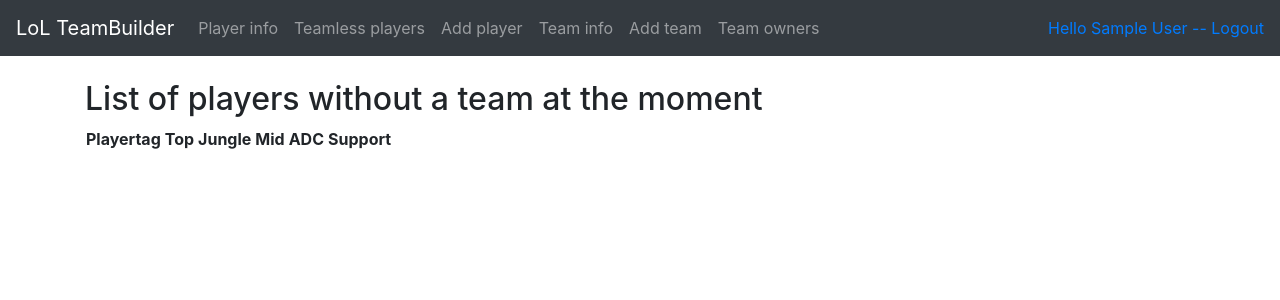
After one commit to EgoTastic/tsoha-lolteam, a Flask app: page /players/teamless/ in a window 1280 px wide. The commit adds this page. Shown: the top 300 px of the page. Run offline with Flask 2, Linux system fonts and the light colour scheme; a user stored in the database is signed in; tables that the repository leaves empty hold one stand-in row (values such as "Sample post"); lists and menus that the app fills with data are empty; some libraries are stand-ins or nearby versions.

Commit message:
Lisätty ominaisuus tiimittömien pelaajien lisäämiseen sekä tiimien sekä niiden omistajien listaukseen

```diff
--- a/application/players/models.py
+++ b/application/players/models.py
@@ -40,3 +40,17 @@
         else:
             id = current_user.id
         return Player.query.filter(Player.account_id == id)
+
+    @staticmethod
+    def get_players_noteam():
+        stmt = text("SELECT player.player_tag, player.top, player.jgl, player.mid, player.adc, player.sup FROM Player LEFT JOIN teammate ON teammate.player = player.id GROUP BY player.player_tag HAVING COUNT(teammate.player) = 0")
+        res = db.engine.execute(stmt)
+        response = []
+        for row in res:
+            top = row[1] == 1
+            jgl = row[2] == 1
+            mid = row[3] == 1
+            adc = row[4] == 1
+            sup = row[5] == 1
+            response.append({"tag":row[0], "top":top, "jgl":jgl, "mid":mid, "adc":adc, "sup":sup})
+        return response
--- a/application/players/views.py
+++ b/application/players/views.py
@@ -11,6 +11,11 @@
 @login_required
 def players_form():
     return render_template("players/new.html", form = PlayerForm())
+
+@app.route("/players/teamless/")
+@login_required
+def teamless_players():
+    return render_template("players/teamless.html", noteamplayers = Player.get_players_noteam())
 
 #Pelaajan luominen
 @app.route("/players/", methods=["POST"])
--- a/application/templates/layout.html
+++ b/application/templates/layout.html
@@ -19,6 +19,9 @@
             <a class="nav-link" href="{{ url_for('players_index') }} ">Player info</a>
           </li>
           <li class="nav-item">
+            <a class="nav-link" href="{{ url_for('teamless_players') }} ">Teamless players</a>
+          </li>
+          <li class="nav-item">
             <a class="nav-link" href="{{ url_for('players_form') }} ">Add player</a>
           </li>
           <li class="nav-item">
@@ -26,6 +29,9 @@
           </li>
           <li class="nav-item">
             <a class="nav-link" href="{{ url_for('teams_form') }} ">Add team</a>
+          </li>
+          <li class="nav-item">
+            <a class="nav-link" href="{{ url_for('team_owners') }} ">Team owners</a>
           </li>
         </ul>
         <div class="form-inline mt-2 mt-md-0">
--- a/application/templates/players/list.html
+++ b/application/templates/players/list.html
@@ -17,7 +17,7 @@
     </tr>
     <form method="POST" action="{{ url_for('player_edit') }}">
     <tr>
-      <td> {{form.player}} </td>
+      <td> {{ form.player }} </td>
       <th></th>
       <td> {{ form.role }} </td>
       <th></th>
--- /dev/null
+++ b/application/templates/players/teamless.html
@@ -0,0 +1,38 @@
+{% extends "layout.html" %}
+{% block body %}
+
+<h2>List of players without a team at the moment</h2>
+
+<table>
+    <tr>
+        <th>Playertag</th>
+        <th></th>
+        <th>Top</th>
+        <th></th>
+        <th>Jungle</th>
+        <th></th>
+        <th>Mid</th>
+        <th></th>
+        <th>ADC</th>
+        <th></th>
+        <th>Support</th>
+    </tr>
+    {% for player in noteamplayers %}
+    <tr>
+        <td>{{ player.tag }}</td>
+        <th></th>
+        <td> {{ player.top }}</td>
+        <th></th>
+        <td> {{ player.jgl }}</td>
+        <th></th>
+        <td> {{ player.mid }}</td>
+        <th></th>
+        <td> {{ player.adc }}</td>
+        <th></th>
+        <td> {{ player.sup }}</td>
+    </tr>
+    {% endfor %}
+</table>
+
+
+{% endblock %}
```
Also changed, not shown: application/teams/models.py (+11 -0 lines), application/teams/views.py (+6 -1 lines), application/templates/teams/owners.html (added, +23 -0 lines), application/teammates/models.py (line endings or trailing spaces).
